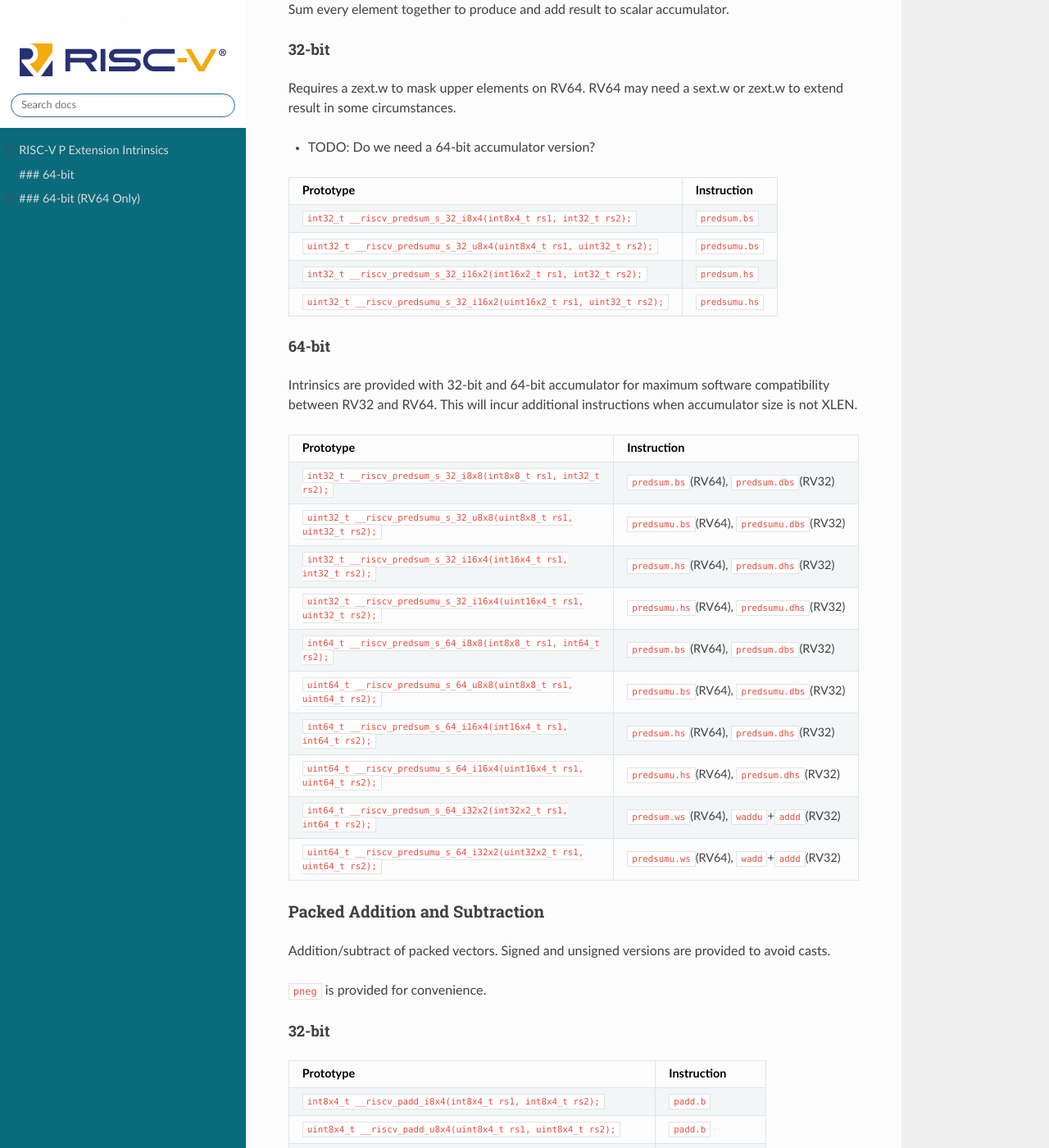
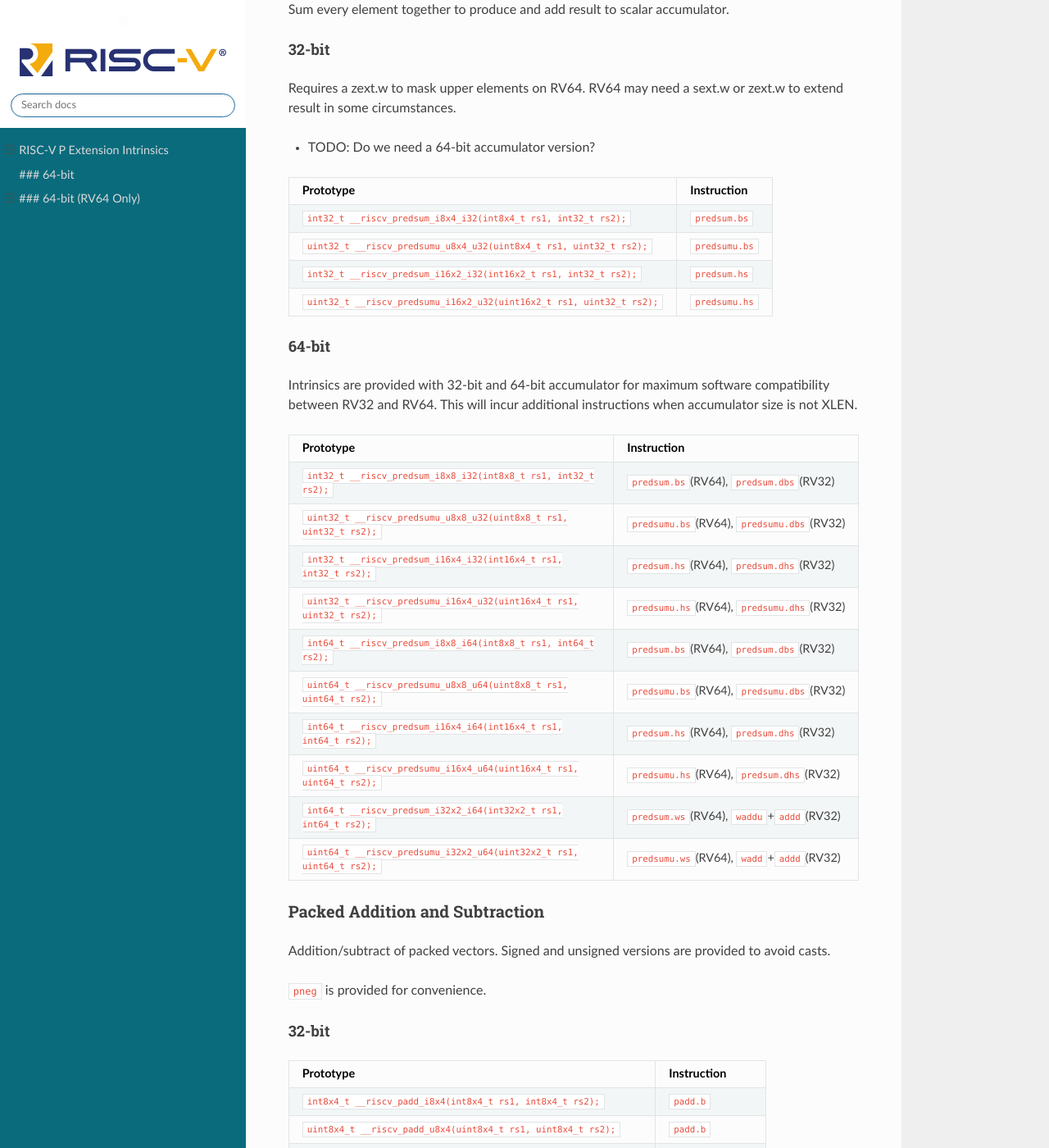
Before and after one commit to topperc/p-ext-intrinsics, a Sphinx documentation site: the page built from source/index.md, in a window 1280 px wide and 1400 px high, scrolled down 10123 px. Shown: the whole window at 82% size. Built offline with Sphinx 7.4.7 and the Read the Docs theme 3.1.0, drawn with Linux system fonts in a browser that asks for light colours; some of the changed text lies outside the part shown.

Commit message:
Remove result type to the end of the name for predsum and pabdsumau

```diff
--- a/source/index.md
+++ b/source/index.md
@@ -298,30 +298,30 @@
 
 * TODO: Do we need a 64-bit accumulator version?
 
-| Prototype                                                             | Instruction                               |
-|-----------------------------------------------------------------------|-------------------------------------------|
-| `int32_t __riscv_predsum_s_32_i8x4(int8x4_t rs1, int32_t rs2);`       | `predsum.bs`                              |
-| `uint32_t __riscv_predsumu_s_32_u8x4(uint8x4_t rs1, uint32_t rs2);`   | `predsumu.bs`                             |
-| `int32_t __riscv_predsum_s_32_i16x2(int16x2_t rs1, int32_t rs2);`     | `predsum.hs`                              |
-| `uint32_t __riscv_predsumu_s_32_i16x2(uint16x2_t rs1, uint32_t rs2);` | `predsumu.hs`                             |
+| Prototype                                                            | Instruction                               |
+|----------------------------------------------------------------------|-------------------------------------------|
+| `int32_t __riscv_predsum_i8x4_i32(int8x4_t rs1, int32_t rs2);`       | `predsum.bs`                              |
+| `uint32_t __riscv_predsumu_u8x4_u32(uint8x4_t rs1, uint32_t rs2);`   | `predsumu.bs`                             |
+| `int32_t __riscv_predsum_i16x2_i32(int16x2_t rs1, int32_t rs2);`     | `predsum.hs`                              |
+| `uint32_t __riscv_predsumu_i16x2_u32(uint16x2_t rs1, uint32_t rs2);` | `predsumu.hs`                             |
 
 #### 64-bit
 
 Intrinsics are provided with 32-bit and 64-bit accumulator for maximum software compatibility between RV32 and RV64.
 This will incur additional instructions when accumulator size is not XLEN.
 
-| Prototype                                                             | Instruction                               |
-|-----------------------------------------------------------------------|-------------------------------------------|
-| `int32_t __riscv_predsum_s_32_i8x8(int8x8_t rs1, int32_t rs2);`       | `predsum.bs`(RV64), `predsum.dbs`(RV32)   |
-| `uint32_t __riscv_predsumu_s_32_u8x8(uint8x8_t rs1, uint32_t rs2);`   | `predsumu.bs`(RV64), `predsumu.dbs`(RV32) |
-| `int32_t __riscv_predsum_s_32_i16x4(int16x4_t rs1, int32_t rs2);`     | `predsum.hs`(RV64), `predsum.dhs`(RV32)   |
-| `uint32_t __riscv_predsumu_s_32_i16x4(uint16x4_t rs1, uint32_t rs2);` | `predsumu.hs`(RV64), `predsumu.dhs`(RV32) |
-| `int64_t __riscv_predsum_s_64_i8x8(int8x8_t rs1, int64_t rs2);`       | `predsum.bs`(RV64), `predsum.dbs`(RV32)   |
-| `uint64_t __riscv_predsumu_s_64_u8x8(uint8x8_t rs1, uint64_t rs2);`   | `predsumu.bs`(RV64), `predsumu.dbs`(RV32) |
-| `int64_t __riscv_predsum_s_64_i16x4(int16x4_t rs1, int64_t rs2);`     | `predsum.hs`(RV64), `predsum.dhs`(RV32)   |
-| `uint64_t __riscv_predsumu_s_64_i16x4(uint16x4_t rs1, uint64_t rs2);` | `predsumu.hs`(RV64), `predsum.dhs`(RV32)  |
-| `int64_t __riscv_predsum_s_64_i32x2(int32x2_t rs1, int64_t rs2);`     | `predsum.ws`(RV64), `waddu`+`addd`(RV32)  |
-| `uint64_t __riscv_predsumu_s_64_i32x2(uint32x2_t rs1, uint64_t rs2);` | `predsumu.ws`(RV64), `wadd`+`addd`(RV32)  |
+| Prototype                                                            | Instruction                               |
+|----------------------------------------------------------------------|-------------------------------------------|
+| `int32_t __riscv_predsum_i8x8_i32(int8x8_t rs1, int32_t rs2);`       | `predsum.bs`(RV64), `predsum.dbs`(RV32)   |
+| `uint32_t __riscv_predsumu_u8x8_u32(uint8x8_t rs1, uint32_t rs2);`   | `predsumu.bs`(RV64), `predsumu.dbs`(RV32) |
+| `int32_t __riscv_predsum_i16x4_i32(int16x4_t rs1, int32_t rs2);`     | `predsum.hs`(RV64), `predsum.dhs`(RV32)   |
+| `uint32_t __riscv_predsumu_i16x4_u32(uint16x4_t rs1, uint32_t rs2);` | `predsumu.hs`(RV64), `predsumu.dhs`(RV32) |
+| `int64_t __riscv_predsum_i8x8_i64(int8x8_t rs1, int64_t rs2);`       | `predsum.bs`(RV64), `predsum.dbs`(RV32)   |
+| `uint64_t __riscv_predsumu_u8x8_u64(uint8x8_t rs1, uint64_t rs2);`   | `predsumu.bs`(RV64), `predsumu.dbs`(RV32) |
+| `int64_t __riscv_predsum_i16x4_i64(int16x4_t rs1, int64_t rs2);`     | `predsum.hs`(RV64), `predsum.dhs`(RV32)   |
+| `uint64_t __riscv_predsumu_i16x4_u64(uint16x4_t rs1, uint64_t rs2);` | `predsumu.hs`(RV64), `predsum.dhs`(RV32)  |
+| `int64_t __riscv_predsum_i32x2_i64(int32x2_t rs1, int64_t rs2);`     | `predsum.ws`(RV64), `waddu`+`addd`(RV32)  |
+| `uint64_t __riscv_predsumu_i32x2_u64(uint32x2_t rs1, uint64_t rs2);` | `predsumu.ws`(RV64), `wadd`+`addd`(RV32)  |
 
 ### Packed Addition and Subtraction
 
@@ -486,17 +486,17 @@
 
 * TODO: Do we need a 64-bit accumulator version?
 
-| Prototype                                                                        | Instruction         |
-|----------------------------------------------------------------------------------|---------------------|
-| `uint32_t __riscv_pabdsumu_u8x4(uint8x4_t rs1, uint8x4_t rs2);`                  | `pabdsumu.b`        |
-| `uint32_t __riscv_pabdsumau_32_u8x4(uint32_t rd, uint8x4_t rs1, uint8x4_t rs2);` | `pabdsumau.b`       |
+| Prototype                                                                         | Instruction   |
+|-----------------------------------------------------------------------------------|---------------|
+| `uint32_t __riscv_pabdsumu_u8x4(uint8x4_t rs1, uint8x4_t rs2);`                   | `pabdsumu.b`  |
+| `uint32_t __riscv_pabdsumau_u8x4_u32(uint32_t rd, uint8x4_t rs1, uint8x4_t rs2);` | `pabdsumau.b` |
 
 #### 64-bit (RV64 Only)
 
-| Prototype                                                                        | Instruction         |
-|----------------------------------------------------------------------------------|-------------------- |
-| `uint64_t __riscv_pabdsumu_u8x8(uint8x8_t rs1, uint8x8_t rs2);`                  | `pabdsumu.b`(RV64)  |
-| `uint64_t __riscv_pabdsumau_64_u8x8(uint64_t rd, uint8x8_t rs1, uint8x8_t rs2);` | `pabdsumau.b`(RV64) |
+| Prototype                                                                         | Instruction   |
+|-----------------------------------------------------------------------------------|---------------|
+| `uint64_t __riscv_pabdsumu_u8x8(uint8x8_t rs1, uint8x8_t rs2);`                   | `pabdsumu.b`  |
+| `uint64_t __riscv_pabdsumau_u8x8_u64(uint64_t rd, uint8x8_t rs1, uint8x8_t rs2);` | `pabdsumau.b` |
 
 ### Packed SH1ADD and SSH1SADD
 
```
